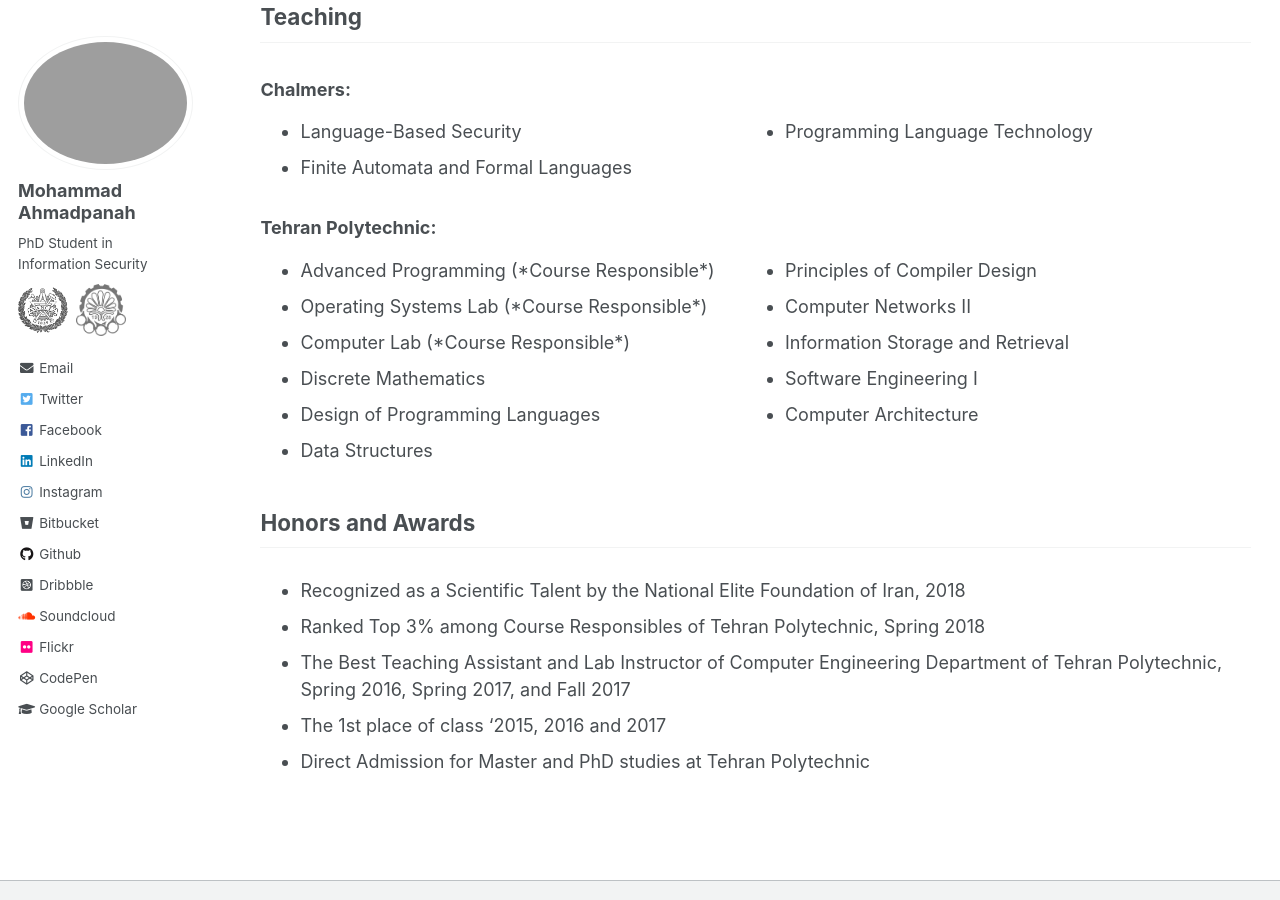
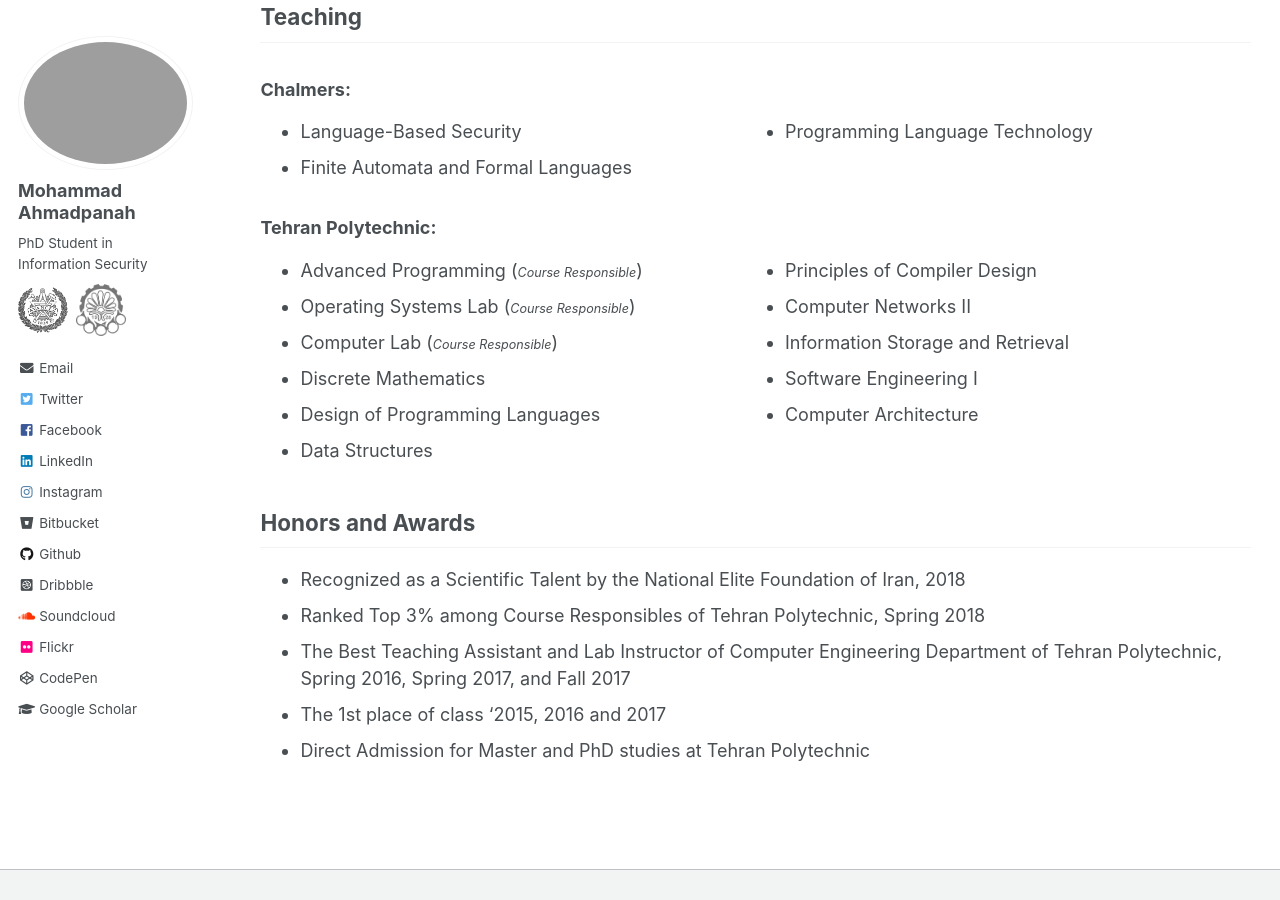
Before and after one commit to smahmadpanah/smahmadpanah.github.io, a Jekyll site: the page built from _pages/about.md, in a window 1280 px wide and 900 px high, scrolled down 744 px. Built offline with Jekyll 4.4.1, drawn with Linux system fonts in a browser that asks for light colours.

Commit message:
minor fix

```diff
--- a/_pages/about.md
+++ b/_pages/about.md
@@ -43,9 +43,9 @@ Teaching
 
 ### Tehran Polytechnic:
 <ul class='teach' markdown='1'>
-<li> Advanced Programming (*Course Responsible*)</li>
-<li> Operating Systems Lab (*Course Responsible*)</li>
-<li> Computer Lab (*Course Responsible*)</li>
+<li> Advanced Programming (<i style='font-size: 0.7em;'>Course Responsible</i>)</li>
+<li> Operating Systems Lab (<i style='font-size: 0.7em;'>Course Responsible</i>)</li>
+<li> Computer Lab (<i style='font-size: 0.7em;'>Course Responsible</i>)</li>
 <li> Discrete Mathematics</li>
 <li> Design of Programming Languages</li>
 <li> Data Structures</li>
@@ -58,13 +58,11 @@ Teaching
 
 Honors and Awards
 ----
-<div style='column-count:1; -webkit-columns:1; -moz-columns:1' markdown="1">
 - Recognized as a Scientific Talent by the National Elite Foundation of Iran, 2018
 - Ranked Top 3% among Course Responsibles of Tehran Polytechnic, Spring 2018
 - The Best Teaching Assistant and Lab Instructor of Computer Engineering Department of Tehran Polytechnic, Spring 2016, Spring 2017, and Fall 2017
 - The 1st place of class '2015, 2016 and 2017
 - Direct Admission for Master and PhD studies at Tehran Polytechnic
-</div>
 
 <!--
 Rest
```
Also changed, not shown: 2 other files.
